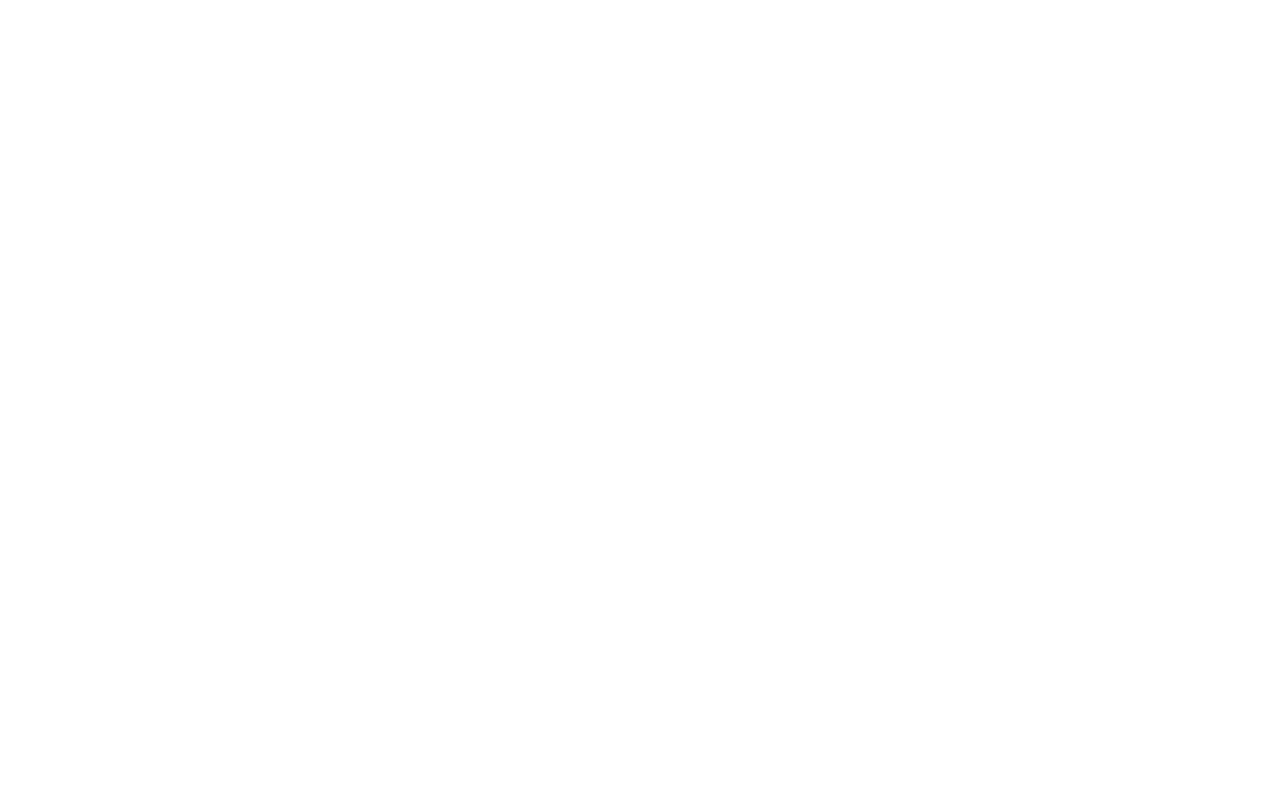
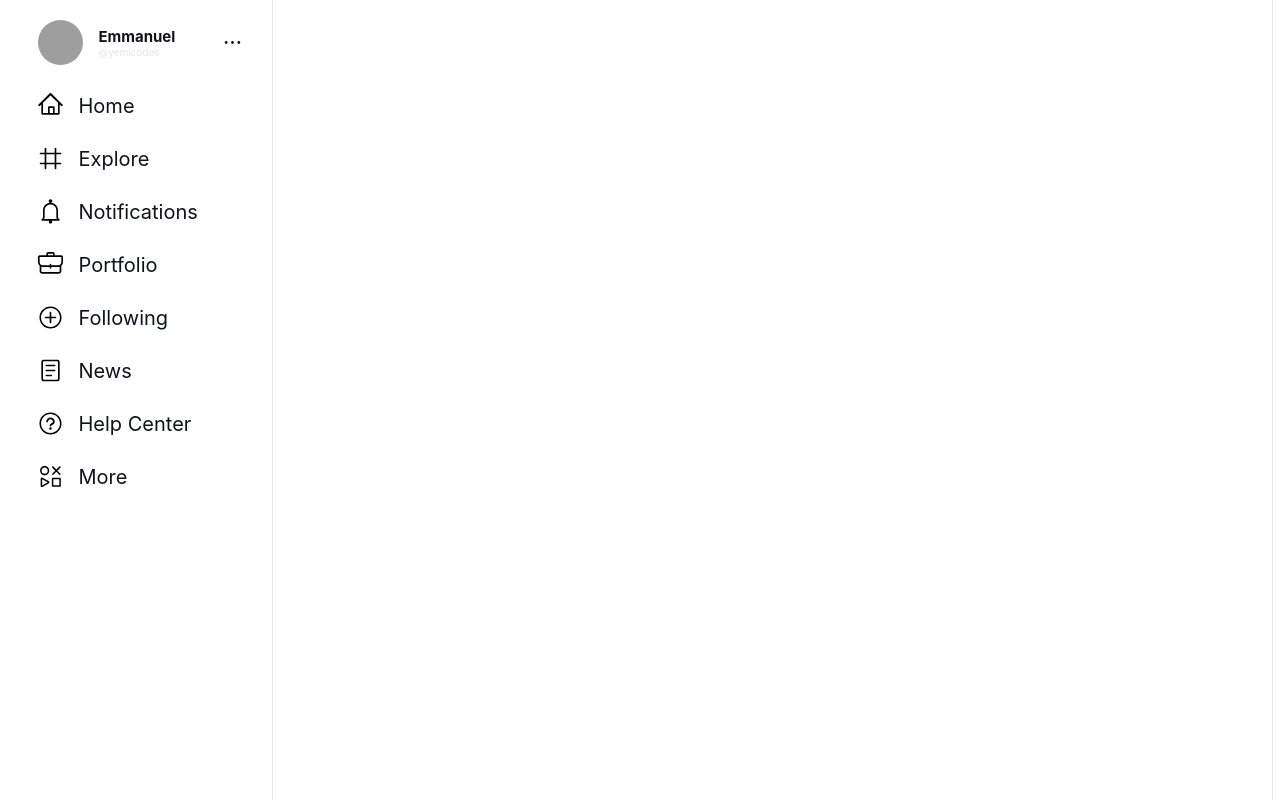
Before and after one commit to Githarita/ss, a React (Create React App) app: page /notification in a window 1280 px wide. Before the commit this address had no page. Built offline with nearby package versions, Linux system fonts and the light colour scheme; grey boxes are pictures that could not be loaded.

Commit message:
Adding notification page

```diff
--- a/src/App.js
+++ b/src/App.js
@@ -2,6 +2,7 @@
 import { BrowserRouter, Routes, Route } from "react-router-dom";
 import Homepage from "./Pages/Homepage/Homepage";
 import Searchpage from "./Pages/SearchPage/Searchpage";
+import Notificationpage from "./Pages/Notificationpage/Notificationpage";
 
 function App() {
   return (
@@ -9,6 +10,7 @@
       <Routes>
         <Route path="/" element={<Homepage />} />
         <Route path="/search" element={<Searchpage />} />
+        <Route path="/notification" element={<Notificationpage />} />
       </Routes>
     </BrowserRouter>
   );
--- a/src/Layouts/Bottombar.js
+++ b/src/Layouts/Bottombar.js
@@ -47,7 +47,7 @@
             ></path>
           </svg>
         </div> */}
-        <div className="bottombar-item">
+        <Link to="/notification" className="bottombar-item">
           <svg
             className="bottombar__icon"
             viewBox="0 0 15 15"
@@ -59,7 +59,7 @@
               clipRule="evenodd"
             ></path>
           </svg>
-        </div>
+        </Link>
         <div className="bottombar-item">
           <svg
             className="bottombar__icon"
--- /dev/null
+++ b/src/Pages/Notificationpage/Notificationpage.js
@@ -0,0 +1,20 @@
+import React from 'react'
+import Body from '../../Layouts/Body';
+import Bottombar from '../../Layouts/Bottombar';
+import Mainlayout from '../../Layouts/Mainlayout';
+import Sidebar from '../../Layouts/Sidebar';
+import Topnavbar from '../../Layouts/Topnavbar';
+import "./Notificationpage.css";
+
+function Notificationpage() {
+  return (
+    <Mainlayout>
+        <Topnavbar/>
+        <Sidebar />
+        <Body></Body>
+        <Bottombar />
+    </Mainlayout>
+  )
+}
+
+export default Notificationpage
```
Also changed, not shown: src/Pages/Notificationpage/Notificationpage.css (added).
